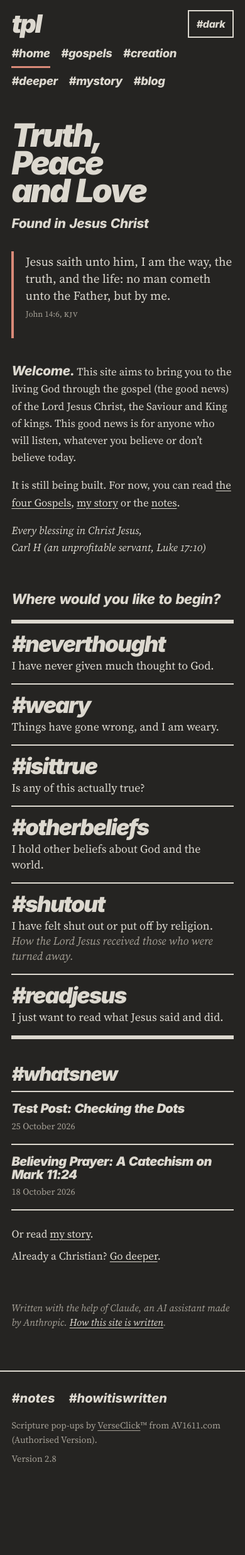
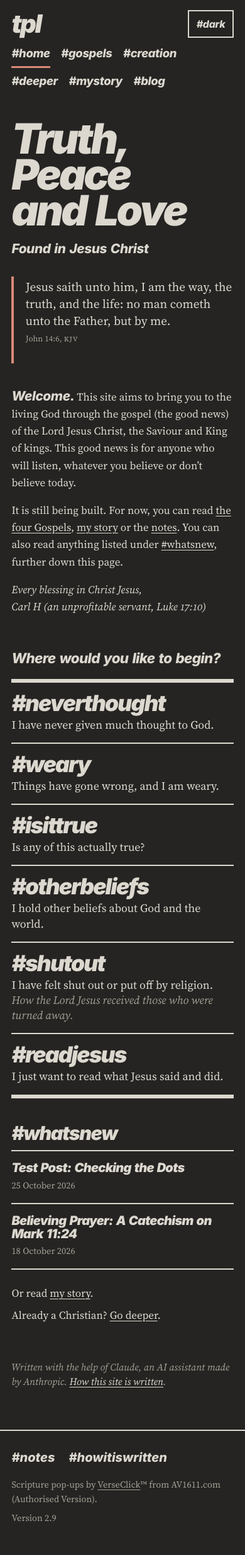
Before and after one commit to ForestWalkUK/truthpeaceandlove, a Jekyll site: the page built from index.md, in a window 390 px wide. Shown: the whole page at 63% size. Built offline with Jekyll 4.4.1, drawn with Linux system fonts in a browser that asks for light colours; before the commit the page ends 2375 px from its top, so only the background shows below that.

Commit message:
v2.9: larger home title on phones, smaller # headings on desktop, #whatsnew in welcome text
- Home-page title 30% larger on phones and narrow windows (strapline unchanged)
- Big hashtag headings 20% smaller on desktop (page titles, doors, lists, #whatsnew, article sub-headings)
- Welcome text now points readers to #whatsnew (shown only when there is something new)

```diff
--- a/PROJECT-STATE.txt
+++ b/PROJECT-STATE.txt
@@ -1,7 +1,7 @@
 Truth, Peace and Love - PROJECT STATE
 =====================================
-Version: 2.8 (30th October, A.D. 2026)
-Archive: truthpeaceandlove-v2.8.zip
+Version: 2.9 (30th October, A.D. 2026)
+Archive: truthpeaceandlove-v2.9.zip
 
 What the site is
 ----------------
--- a/_config.yml
+++ b/_config.yml
@@ -3,7 +3,7 @@ lang: en-GB
 url: "https://forestwalkuk.github.io"
 baseurl: "/truthpeaceandlove"
 markdown: kramdown
-site_version: "2.8"
+site_version: "2.9"
 strapline: Found in Jesus Christ
 exclude:
   - README.md
--- a/assets/css/style.css
+++ b/assets/css/style.css
@@ -1,4 +1,4 @@
-/* Truth, Peace and Love - style.css - version 2.8 (typographic design) */
+/* Truth, Peace and Love - style.css - version 2.9 (typographic design) */
 
 /* Typefaces (SIL Open Font Licence), self-hosted:
    Source Serif 4 for reading (assets/fonts/OFL.txt);
@@ -96,6 +96,8 @@ html{--ecg:#d4143a}
 :root[data-theme="light"]{--ecg:#a8102e}
 body{overflow-x:clip}
 .hero-title{margin:0;font-size:clamp(3.2rem,12.5vw,11.5rem);line-height:.86;letter-spacing:-.055em}
+/* Phones and narrow windows (v2.9): the home-page title 30% larger. The strapline is unchanged. */
+@media (max-width:52em){.hero-title{font-size:clamp(4.16rem,16.25vw,14.95rem)}}
 .strap{margin:clamp(1.2rem,2.6vw,2.2rem) 0 0;font-weight:800;font-size:clamp(1.3rem,2.4vw,2rem);line-height:1.15;letter-spacing:-.02em}
 .home-welcome{margin-top:clamp(2.5rem,5vw,4rem)}
 .home-welcome .sign{font-style:italic}
@@ -199,6 +201,16 @@ sup{line-height:0}
 .book-list a{font-family:var(--display);font-weight:900;font-style:italic;font-size:clamp(1.9rem,4.4vw,3.2rem);line-height:1;letter-spacing:-.045em;text-decoration:none}
 .book-list a:hover{text-decoration:underline;text-decoration-thickness:.06em}
 .book-list .post-date{margin:0}
+
+/* Desktop (v2.9): the big hashtag headings 20% smaller than on narrow screens. */
+@media (min-width:52.01em){
+  .tag-title{font-size:clamp(2.24rem,9.2vw,8.4rem)}
+  .tag-title.long{font-size:clamp(1.76rem,6.4vw,5.76rem)}
+  .door-tag{font-size:clamp(1.76rem,5.6vw,4.8rem)}
+  .list-tag,.whatsnew-h{font-size:clamp(1.52rem,3.52vw,2.72rem)}
+  .list-tag.long{font-size:clamp(1.28rem,2.88vw,2.24rem)}
+  .hash-heads h2{font-size:clamp(1.4rem,3.04vw,2.4rem)}
+}
 .chapter-nav{display:flex;justify-content:space-between;flex-wrap:wrap;gap:0 1rem;margin:2rem 0 1rem;font-family:var(--display);font-weight:800;font-style:italic;font-size:1.05rem;font-variant-numeric:lining-nums}
 .chapter-nav.top{margin:.25rem 0 1.25rem}
 .chapter-nav a{display:inline-flex;align-items:center;min-height:44px;text-decoration:none}
--- a/index.md
+++ b/index.md
@@ -6,6 +6,6 @@ permalink: /
 
 <p class="welcome"><span class="welcome-word">Welcome.</span> This site aims to bring you to the living God through the gospel (the good news) of the Lord Jesus Christ, the Saviour and King of kings. This good news is for anyone who will listen, whatever you believe or don’t believe today.</p>
 
-It is still being built. For now, you can read [the four Gospels]({{ '/gospels/' | relative_url }}), [my story]({{ '/my-story/' | relative_url }}) or the [notes]({{ '/notes/' | relative_url }}).
+It is still being built. For now, you can read [the four Gospels]({{ '/gospels/' | relative_url }}), [my story]({{ '/my-story/' | relative_url }}) or the [notes]({{ '/notes/' | relative_url }}).<span id="wn-mention" hidden> You can also read anything listed under <a href="#whatsnew"><span class="hash">#</span>whatsnew</a>, further down this page.</span>
 
 <p class="sign">Every blessing in Christ Jesus,<br>Carl H (an unprofitable servant, Luke 17:10)</p>
```
Also changed, not shown: _includes/whatsnew.html (+5 -2 lines), CHANGELOG.txt.
